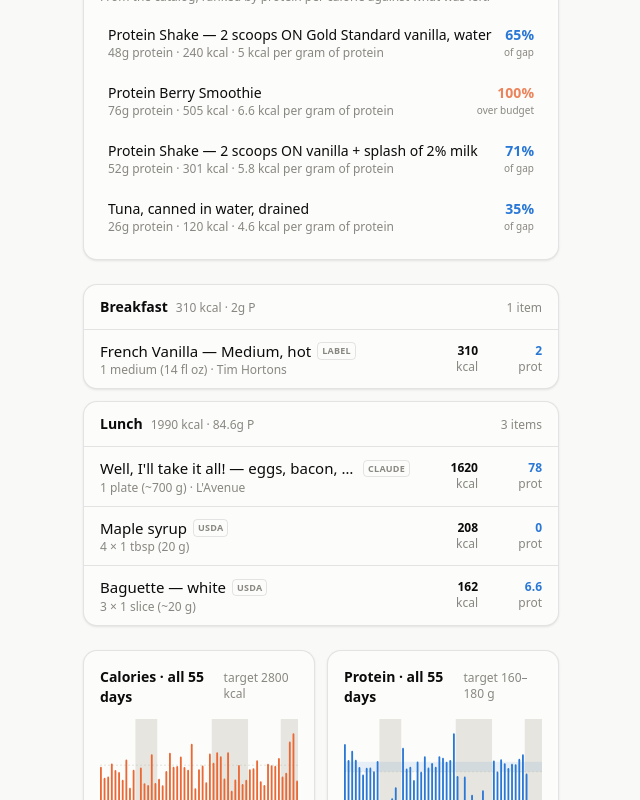
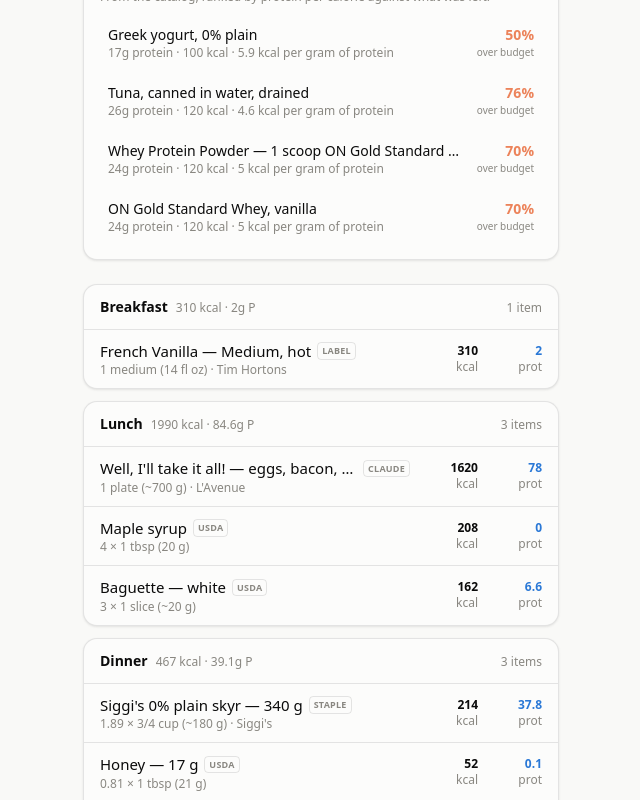
Before and after one commit to soldoutbudokan/Health, a Next.js app: page /Health/ in a window 1280 px wide. Shown: the part 860-1660 px from the top of the page, without its empty margins (69-709 px from the left). Built offline with nearby package versions, Linux system fonts and the light colour scheme.

Commit message:
Log Sep 27 dinner: skyr, honey and two pears, and add honey to the catalog
340 g of Siggi's 0% skyr (the smoothie's yogurt), 17 g of honey and two
medium pears. Honey is new to the catalog, from USDA.

```diff
--- a/src/data/staples.ts
+++ b/src/data/staples.ts
@@ -29,6 +29,16 @@
     macros: { calories: 52, protein: 0, carbs: 13.4, fat: 0, fiber: 0, sugar: 12.1, sodium: 2 },
     note: "USDA pure maple syrup, per tablespoon; a third of a cup is 5.33. The zeroes are real, since it's just sugar and water. Assumes real maple: table syrup is about a tenth lighter, so this runs a little high if the restaurant used the cheap stuff.",
     tags: ["maple", "syrup", "sweetener", "pancakes", "breakfast"],
+  },
+  {
+    id: "staple-honey",
+    name: "Honey",
+    source: "usda",
+    per: "1 tbsp (21 g)",
+    gramsPerServing: 21,
+    macros: { calories: 64, protein: 0.1, carbs: 17.3, fat: 0, fiber: 0, sugar: 17.2, sodium: 1 },
+    note: "USDA honey, 304 kcal per 100 g, at a 21 g tablespoon; added Sep 27. Weighed amounts log as grams over 21. Atwater runs about 8% high, since honey's sugars carry a little less than 4 kcal a gram.",
+    tags: ["honey", "sweetener", "sugar", "yogurt"],
   },
   {
     id: "staple-sugar-packet",
```
Also changed, not shown: data/log.csv.
